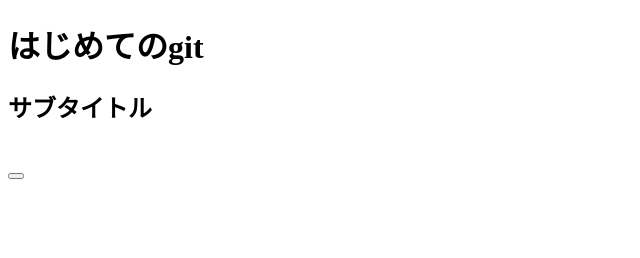
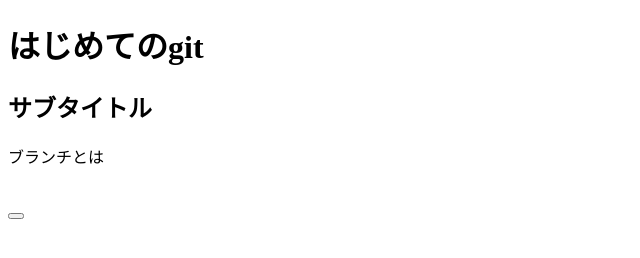
Before and after one commit to buntarian/test, a plain HTML site: page index.html in a window 1280 px wide. Shown: the whole page, without its empty margins (0-640 px from the left). Drawn offline with Linux system fonts and the light colour scheme.

Commit message:
pタグ追加

```diff
--- a/index.html
+++ b/index.html
@@ -9,6 +9,7 @@
   <body>
     <h1>はじめてのgit</h1>
     <h2>サブタイトル</h2>
+    <p>ブランチとは</p>
     <br />
     <button></button>
   </body>
```
